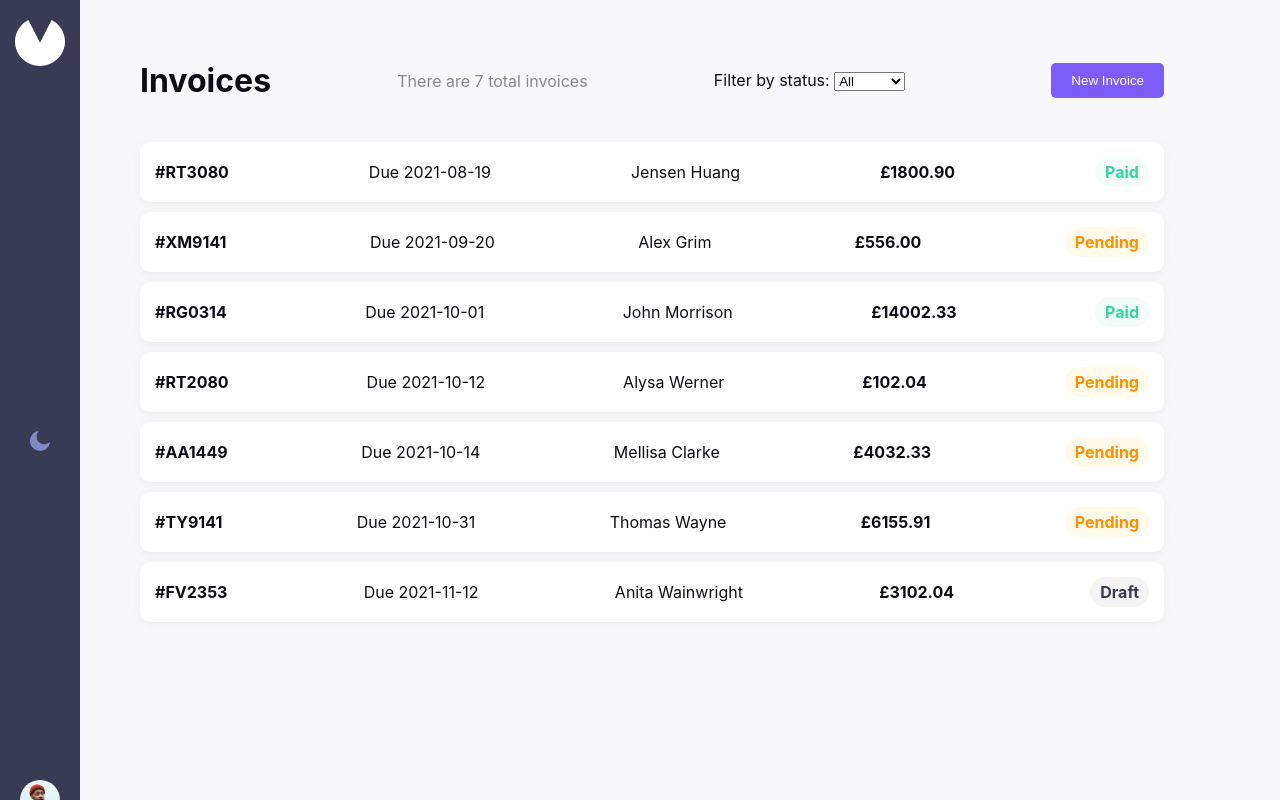
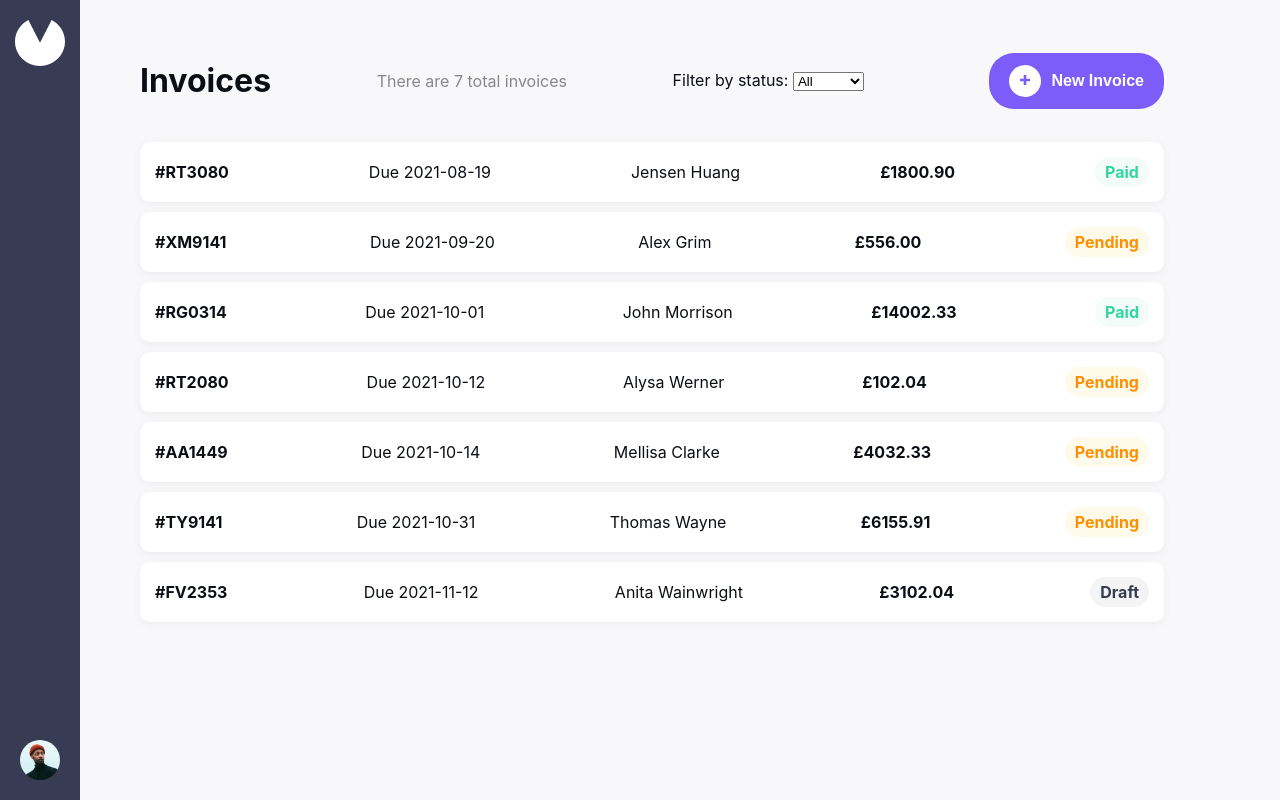
Before and after one commit to vmr093/InvoiceApp, a plain HTML site: page index.html in a window 1280 px wide. Drawn offline with Linux system fonts and the light colour scheme.

Commit message:
fixing css

```diff
--- a/index.html
+++ b/index.html
@@ -13,9 +13,6 @@
   <!-- Sidebar -->
   <div class="sidebar">
     <img src="assets/logo.svg" alt="Logo" class="logo">
-    <div class="theme-toggle">
-      <img src="assets/icon-moon.svg" alt="Dark Mode">
-    </div>
     <img src="assets/image-avatar.jpg" alt="Avatar" class="avatar">
   </div>
 
@@ -34,8 +31,14 @@
           <option value="paid">Paid</option>
         </select>
       </div>
+      <button class="new-invoice-btn">
+        <span class="icon">
+            <img src="assets/icon-plus.svg" alt="Add">
+        </span>
+        New Invoice
+    </button>
 
-      <button class="new-invoice-btn">New Invoice</button>
+
     </div>
 
     <div class="invoice-list" id="invoice-list">
--- a/invoice.js
+++ b/invoice.js
@@ -26,8 +26,8 @@ document.addEventListener("DOMContentLoaded", () => {
                     row.innerHTML = `
                         <td>${item.name}</td>
                         <td>${item.quantity}</td>
-                        <td>£${item.price.toFixed(2)}</td>
-                        <td>£${item.total.toFixed(2)}</td>
+                        <td>$${item.price.toFixed(2)}</td>
+                        <td>$${item.total.toFixed(2)}</td>
                     `;
                     itemsList.appendChild(row);
                 });
--- a/script.js
+++ b/script.js
@@ -64,5 +64,7 @@ document.addEventListener("DOMContentLoaded", () => {
 
             invoiceList.appendChild(invoiceElement);
         });
+
+
     }
 });
--- a/styles.css
+++ b/styles.css
@@ -26,13 +26,14 @@ body {
 .logo {
     width: 50px;
     margin-bottom: 40px;
+
 }
 
 .avatar {
     width: 40px;
     height: 40px;
     border-radius: 50%;
-    overflow: hidden;
+    margin-bottom: 40px;
 }
 
 /* ======= INDEX PAGE (INVOICE LIST) ======= */
@@ -57,13 +58,34 @@ body {
 }
 
 .new-invoice-btn {
-    background: #7c5dfa;
+    display: flex;
+    align-items: center;
+    gap: 10px;
+    background: #7C5DFA;
     color: white;
-    padding: 10px 20px;
+    font-weight: bold;
+    font-size: 16px;
+    padding: 12px 20px;
     border: none;
     cursor: pointer;
-    border-radius: 5px;
+    border-radius: 25px;
+    transition: background 0.3s ease;
 }
+
+.new-invoice-btn:hover {
+    background: #9277FF;
+}
+
+.new-invoice-btn .icon {
+    width: 32px;
+    height: 32px;
+    background: white;
+    border-radius: 50%;
+    display: flex;
+    align-items: center;
+    justify-content: center;
+}
+
 
 .invoice-list {
     margin-top: 20px;
```
Also changed, not shown: invoice.html (+1 -4 lines).
